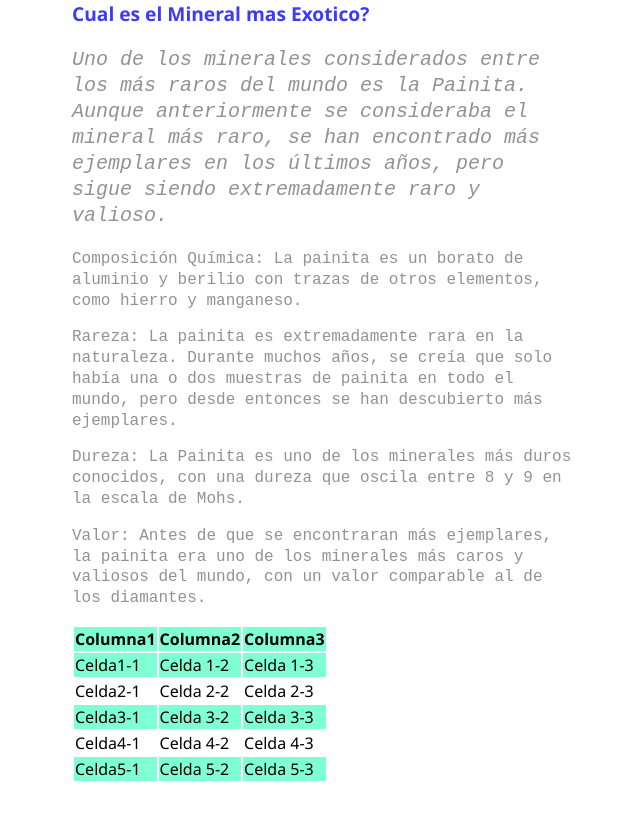
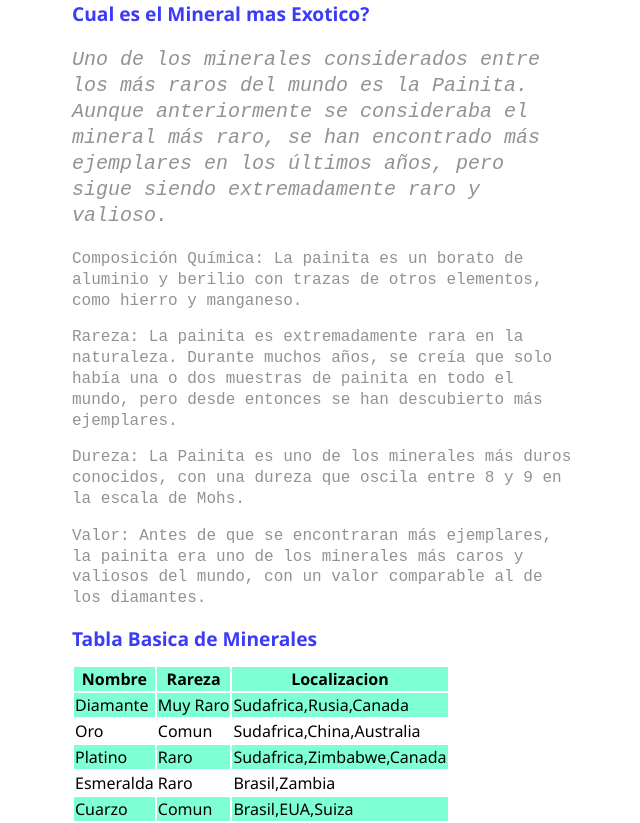
Before and after one commit to AvenaQuaker/21100158-PWB, a plain HTML site: page Parcial1/EjercicioPseudoS/PseudoSelectores.HTML in a window 1280 px wide. Shown: the whole page, without its empty margins (318-958 px from the left). Before the commit the page ends 800 px from the top, so only its background shows below. Drawn offline with Linux system fonts and the light colour scheme.

Commit message:
PseudoSelectores

```diff
--- a/Parcial1/EjercicioPseudoS/PseudoSelectores.HTML
+++ b/Parcial1/EjercicioPseudoS/PseudoSelectores.HTML
@@ -50,16 +50,18 @@
     <p id="par4" class="parrafo"> Dureza: La Painita es uno de los minerales más duros conocidos, con una dureza que oscila entre 8 y 9 en la escala de Mohs.</p>
     <p id="par5" class="parrafo"> Valor: Antes de que se encontraran más ejemplares, la painita era uno de los minerales más caros y valiosos del mundo, con un valor comparable al de los diamantes.</p>
 
+    <h1> Tabla Basica de Minerales</h1>
+
     <table>
         <head>
-            <tr><th> Columna1</th><th>Columna2</th><th>Columna3</th></tr>
+            <tr><th>Nombre</th><th>Rareza</th><th>Localizacion</th></tr>
         </head>
         <tbody>
-            <tr><td>Celda1-1</td><td>Celda 1-2</td><td>Celda 1-3</td></tr>
-            <tr><td>Celda2-1</td><td>Celda 2-2</td><td>Celda 2-3</td></tr>
-            <tr><td>Celda3-1</td><td>Celda 3-2</td><td>Celda 3-3</td></tr>
-            <tr><td>Celda4-1</td><td>Celda 4-2</td><td>Celda 4-3</td></tr>
-            <tr><td>Celda5-1</td><td>Celda 5-2</td><td>Celda 5-3</td></tr>
+            <tr><td>Diamante</td><td>Muy Raro</td><td>Sudafrica,Rusia,Canada</td></tr>
+            <tr><td>Oro</td><td>Comun</td><td>Sudafrica,China,Australia</td></tr>
+            <tr><td>Platino</td><td>Raro</td><td>Sudafrica,Zimbabwe,Canada </td></tr>
+            <tr><td>Esmeralda</td><td>Raro</td><td>Brasil,Zambia</td></tr>
+            <tr><td>Cuarzo</td><td>Comun</td><td>Brasil,EUA,Suiza</td></tr>
         </tbody>
     </table>
 </body>
```
